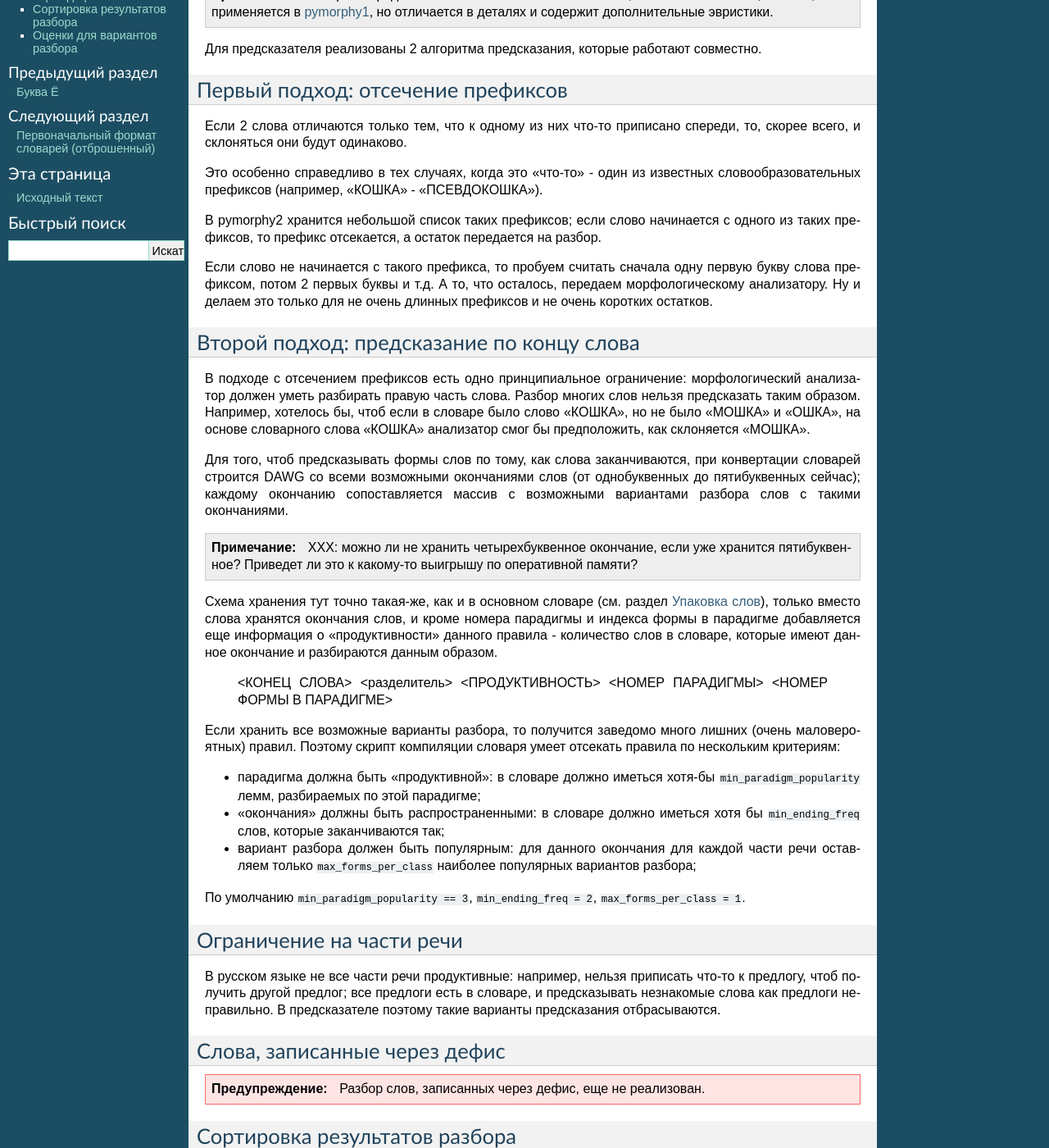
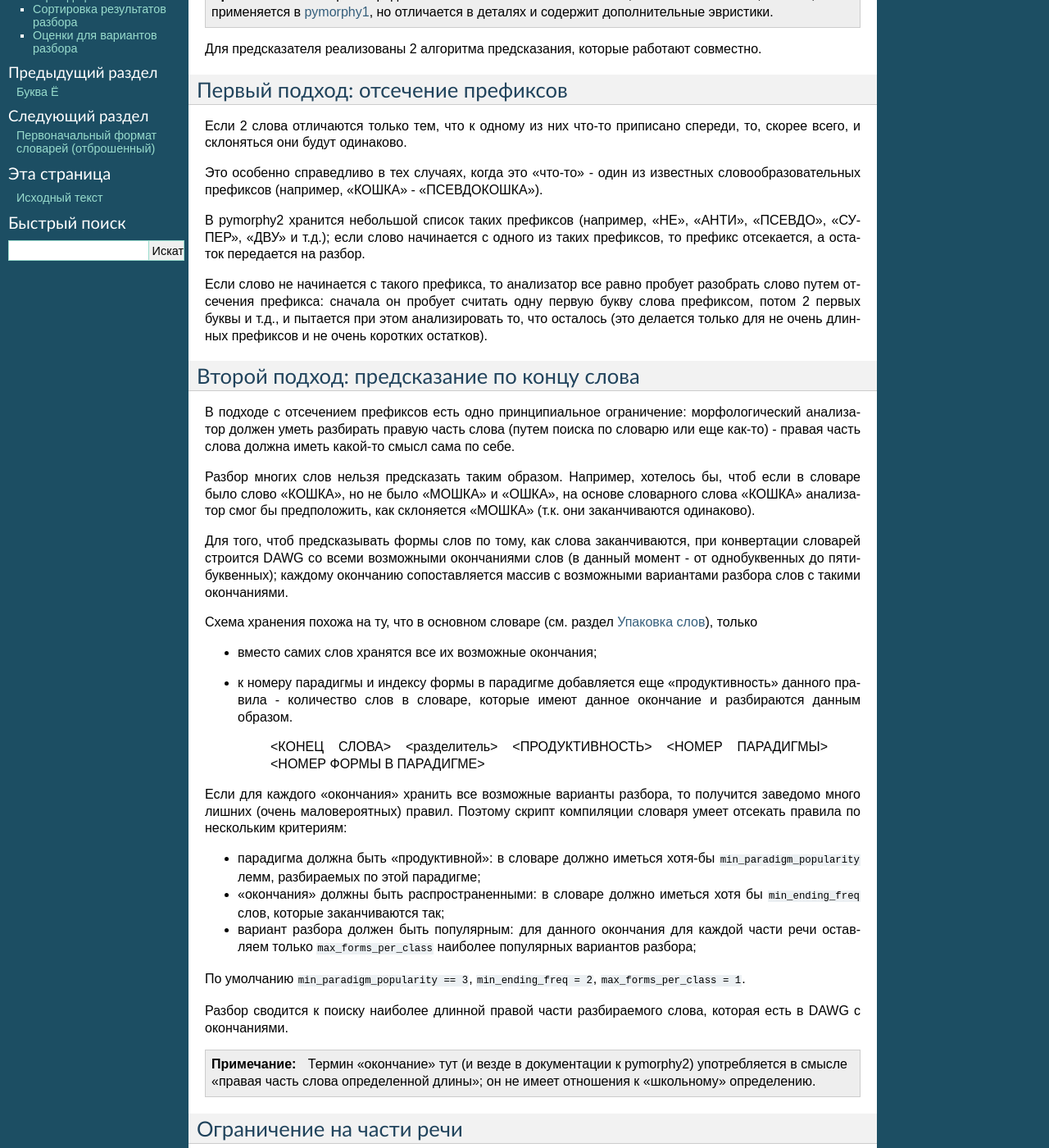
Before and after one commit to pymorphy2/pymorphy2, a Sphinx documentation site: the page built from docs/internals/prediction.rst, in a window 1280 px wide and 1400 px high, scrolled down 231 px. Shown: the whole window at 82% size. Built offline with Sphinx 7.4.7, drawn with Linux system fonts in a browser that asks for light colours; some of the changed text lies outside the part shown.

Commit message:
немного более понятная справка по предсказателю

```diff
--- a/docs/internals/prediction.rst
+++ b/docs/internals/prediction.rst
@@ -31,49 +31,50 @@
 Это особенно справедливо в тех случаях, когда это "что-то" - один из
 известных словообразовательных префиксов (например, "КОШКА" - "ПСЕВДОКОШКА").
 
-В pymorphy2 хранится небольшой список таких префиксов; если слово
+В pymorphy2 хранится небольшой список таких префиксов (например,
+"НЕ", "АНТИ", "ПСЕВДО", "СУПЕР", "ДВУ" и т.д.); если слово
 начинается с одного из таких префиксов, то префикс отсекается, а остаток
 передается на разбор.
 
-Если слово не начинается с такого префикса, то пробуем считать
-сначала одну первую букву слова префиксом, потом 2 первых буквы и т.д.
-А то, что осталось, передаем морфологическому анализатору. Ну и делаем
-это только для не очень длинных префиксов и не очень коротких остатков.
+Если слово не начинается с такого префикса, то анализатор все равно
+пробует разобрать слово путем отсечения префикса: сначала он пробует
+считать одну первую букву слова префиксом, потом 2 первых буквы и т.д.,
+и пытается при этом анализировать то, что осталось (это делается
+только для не очень длинных префиксов и не очень коротких остатков).
+
 
 Второй подход: предсказание по концу слова
 ------------------------------------------
 
 В подходе с отсечением префиксов есть одно принципиальное ограничение:
-морфологический анализатор должен уметь разбирать правую часть слова.
+морфологический анализатор должен уметь разбирать правую часть слова
+(путем поиска по словарю или еще как-то) - правая часть слова должна
+иметь какой-то смысл сама по себе.
+
 Разбор многих слов нельзя предсказать таким образом. Например, хотелось бы,
 чтоб если в словаре было слово "КОШКА", но не было "МОШКА" и "ОШКА",
 на основе словарного слова "КОШКА" анализатор смог бы предположить, как
-склоняется "МОШКА".
+склоняется "МОШКА" (т.к. они заканчиваются одинаково).
 
 Для того, чтоб предсказывать формы слов по тому, как слова заканчиваются,
 при конвертации словарей строится DAWG со всеми возможными окончаниями
-слов (от однобуквенных до пятибуквенных сейчас); каждому окончанию
+слов (в данный момент - от однобуквенных до пятибуквенных); каждому окончанию
 сопоставляется массив с возможными вариантами разбора слов с такими
 окончаниями.
 
-.. note::
+Схема хранения похожа на ту, что в основном словаре
+(см. раздел :ref:`Упаковка слов <word-packing>`), только
 
-    XXX: можно ли не хранить четырехбуквенное окончание, если уже
-    хранится пятибуквенное? Приведет ли это к какому-то выигрышу
-    по оперативной памяти?
-
-Схема хранения тут точно такая-же, как и в основном словаре
-(см. раздел :ref:`Упаковка слов <word-packing>`), только вместо слова
-хранятся окончания слов, и кроме номера парадигмы и индекса формы в
-парадигме добавляется еще информация о "продуктивности" данного
-правила - количество слов в словаре, которые имеют данное окончание
-и разбираются данным образом.
+* вместо самих слов хранятся все их возможные окончания;
+* к номеру парадигмы и индексу формы в парадигме добавляется
+  еще "продуктивность" данного правила - количество слов
+  в словаре, которые имеют данное окончание и разбираются данным образом.
 
     <КОНЕЦ СЛОВА> <разделитель> <ПРОДУКТИВНОСТЬ> <НОМЕР ПАРАДИГМЫ> <НОМЕР ФОРМЫ В ПАРАДИГМЕ>
 
-Если хранить все возможные варианты разбора, то получится заведомо много
-лишних (очень маловероятных) правил. Поэтому скрипт компиляции
-словаря умеет отсекать правила по нескольким критериям:
+Если для каждого "окончания" хранить все возможные варианты разбора,
+то получится заведомо много лишних (очень маловероятных) правил.
+Поэтому скрипт компиляции словаря умеет отсекать правила по нескольким критериям:
 
 - парадигма должна быть "продуктивной": в словаре должно иметься хотя-бы
   ``min_paradigm_popularity`` лемм, разбираемых по этой парадигме;
@@ -86,13 +87,22 @@
 По умолчанию ``min_paradigm_popularity == 3``,
 ``min_ending_freq = 2``, ``max_forms_per_class = 1``.
 
+Разбор сводится к поиску наиболее длинной правой части разбираемого слова,
+которая есть в DAWG с окончаниями.
+
+.. note::
+
+    Термин "окончание" тут (и везде в документации к pymorphy2)
+    употребляется в смысле "правая часть слова определенной длины";
+    он не имеет отношения к "школьному" определению.
+
 Ограничение на части речи
 -------------------------
 
 В русском языке не все части речи продуктивные: например, нельзя приписать
 что-то к предлогу, чтоб получить другой предлог; все предлоги есть в словаре,
-и предсказывать незнакомые слова как предлоги неправильно. В предсказателе
-поэтому такие варианты предсказания отбрасываются.
+и предсказывать незнакомые слова как предлоги неправильно.
+Такие варианты предсказания отбрасываются предсказателем.
 
 Слова, записанные через дефис
 -----------------------------
@@ -137,10 +147,6 @@
 Оценки для вариантов разбора
 ----------------------------
 
-.. warning::
-
-    Это очень экспериментальная возможность.
-
 pymorphy2 приписывает каждому варианту разбора число (0.0 < x <= 1.0);
 это число может служить оценкой того, насколько анализатор уверен в данном
 варианте разбора.
@@ -151,9 +157,11 @@ pymorphy2 приписывает каждому варианту разбора
 
 .. warning::
 
-    Оценки нельзя рассматривать как значения вероятностей
-    правильности разбора. Более того, никаких экспериментальных
-    доказательств связи вероятности правильности разбора с оценкой
+    Это очень экспериментальная возможность.
+
+    Оценки не стоит рассматривать как значения вероятностей
+    правильности разбора. Более того, никаких подтверждений
+    связи вероятности правильности разбора с оценкой
     предсказателя у меня тоже нет; "коэффициенты", на основе которых
     вычисляются оценки, выбраны вручную достаточно произвольно.
 
--- a/docs/internals/umlauts.rst
+++ b/docs/internals/umlauts.rst
@@ -47,9 +47,3 @@
 
 Поддержка буквы "Ё" в pymorphy2 в итоге замедляет разбор на 10-40%
 (в зависимости от интерпретатора).
-
-.. note::
-
-    Возможно, в будующих версиях имеет смысл реализовать кроме описанного
-    выше способа еще и другой, более быстрый, но примитивный (Ё==Е с упрощенным
-    словарем без букв Ё совсем, как в pymorphy1).
```
Also changed, not shown: other parts of docs/internals/prediction.rst (+1 -1 lines).
